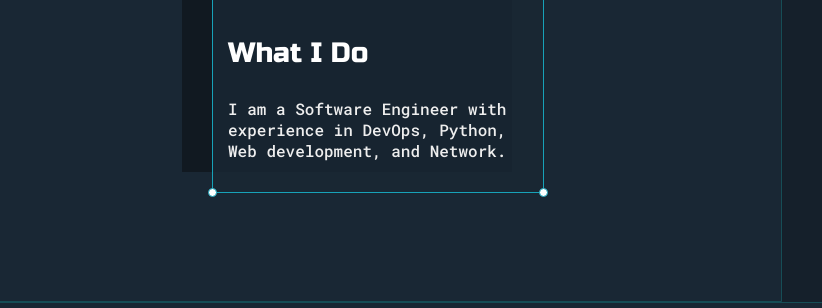
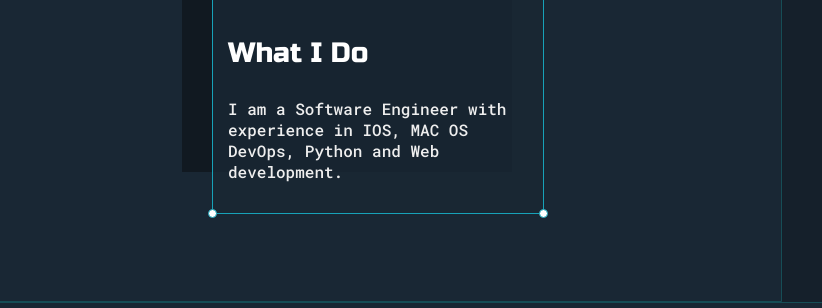
Before and after one commit to mina-adel-vaxooo/my-portfolio, a plain HTML site: page index.html in a window 1280 px wide. Shown: the part 374-682 px from the top of the page, 458-1280 px from the left. Drawn offline with nearby package versions, Linux system fonts and the light colour scheme.

Commit message:
Update index.html

```diff
--- a/index.html
+++ b/index.html
@@ -75,7 +75,7 @@
                             <div id="corner-tl" class="corner"></div>
                             <div id="corner-tr" class="corner"></div>
                             <h3>What I Do</h3>
-                            <p>I am a Software Engineer with experience in DevOps, Python, Web development, and Network.
+                            <p>I am a Software Engineer with experience in IOS, MAC OS DevOps, Python and Web development.
                             </p>
                             <div id="corner-br" class="corner"></div>
                             <div id="corner-bl" class="corner"></div>
```
